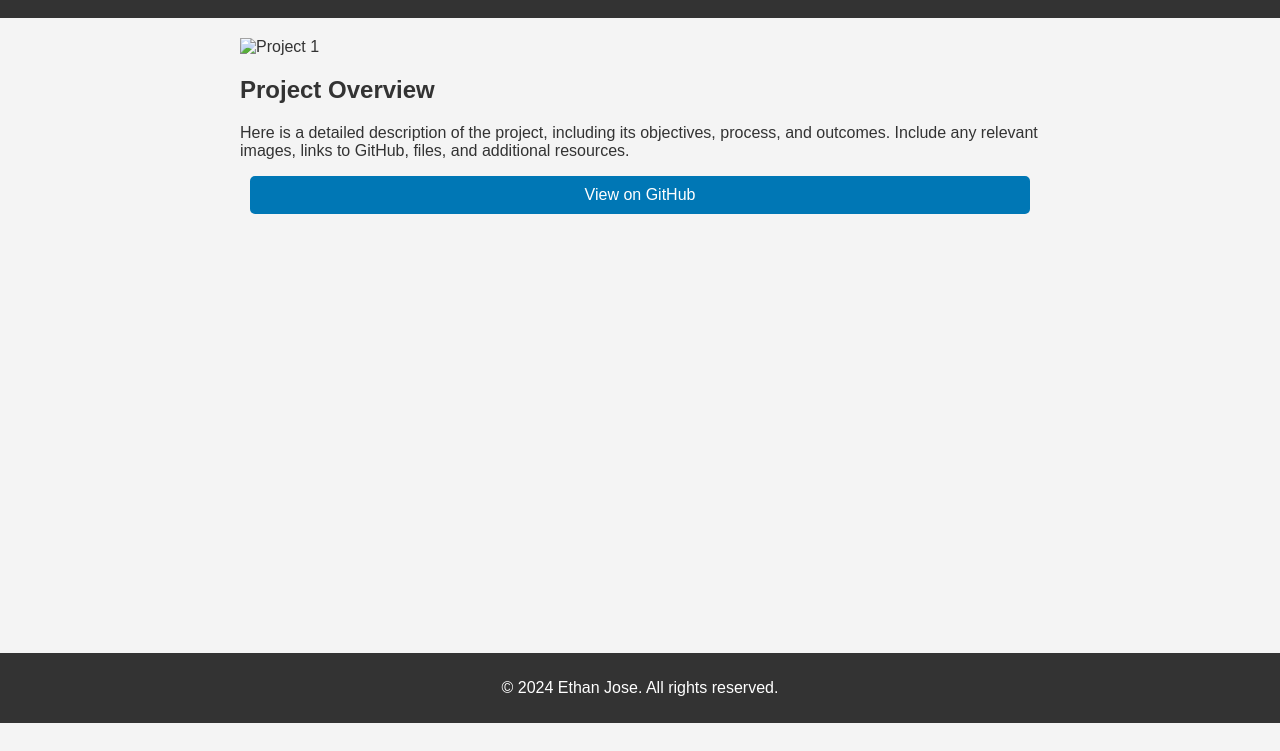
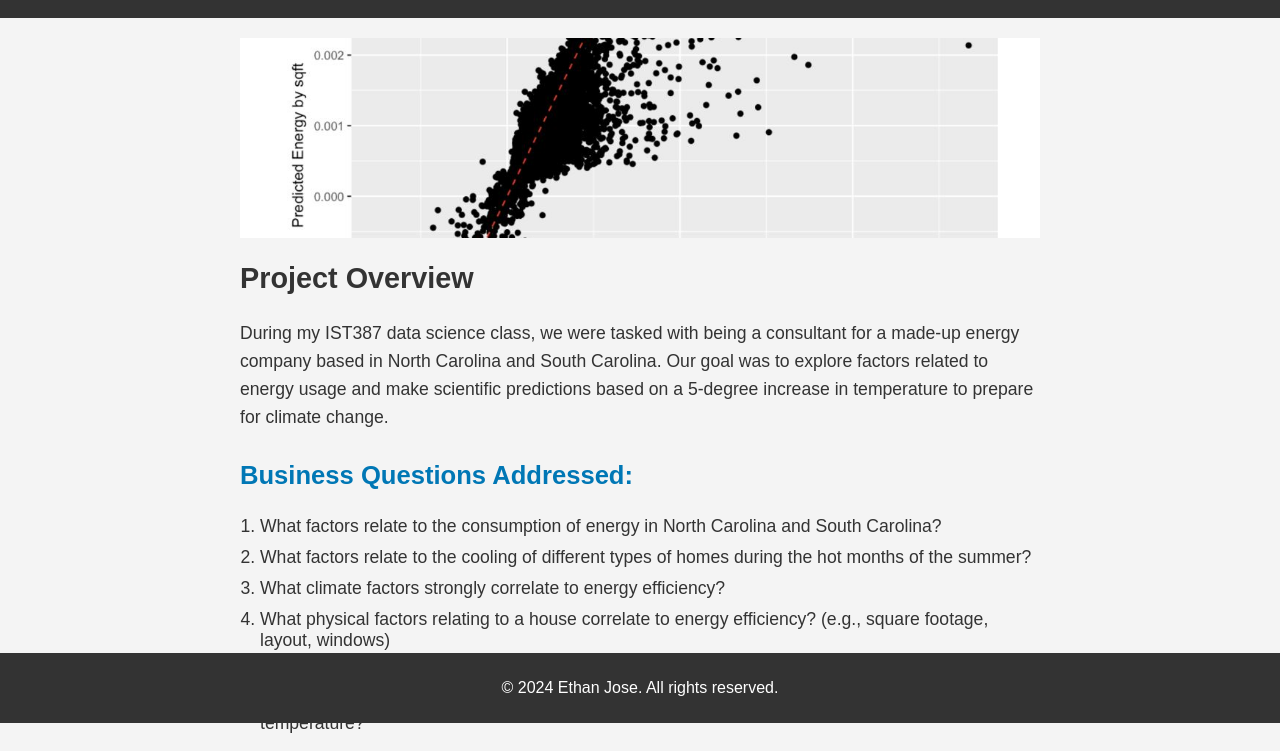
Before and after one commit to ethanjose1/ethanjose1.github.io, a plain HTML site: page project1-details.html in a window 1280 px wide. Shown: the part 77-828 px from the top of the page. Before the commit the page ends 800 px from the top, so only its background shows below. Drawn offline with Linux system fonts and the light colour scheme.

Commit message:
Projects

```diff
--- a/project1-details.html
+++ b/project1-details.html
@@ -9,7 +9,7 @@
 </head>
 <body>
     <header>
-        <h1>Project Title 1</h1>
+        <h1>ESC Energy Case Study</h1>
         <nav>
             <ul>
                 <li><a href="index.html">Home</a></li>
@@ -23,9 +23,22 @@
     </header>
     <main>
         <section class="project-details">
-            <img src="project1.jpg" alt="Project 1" class="project-img">
+            <img src="images/project1.jpg" alt="ESC Energy Case Study" class="project-img">
             <h2>Project Overview</h2>
-            <p>Here is a detailed description of the project, including its objectives, process, and outcomes. Include any relevant images, links to GitHub, files, and additional resources.</p>
+            <p>During my IST387 data science class, we were tasked with being a consultant for a made-up energy company based in North Carolina and South Carolina. Our goal was to explore factors related to energy usage and make scientific predictions based on a 5-degree increase in temperature to prepare for climate change.</p>
+
+            <h3>Business Questions Addressed:</h3>
+            <ol class="business-questions">
+                <li>What factors relate to the consumption of energy in North Carolina and South Carolina?</li>
+                <li>What factors relate to the cooling of different types of homes during the hot months of the summer?</li>
+                <li>What climate factors strongly correlate to energy efficiency?</li>
+                <li>What physical factors relating to a house correlate to energy efficiency? (e.g., square footage, layout, windows)</li>
+                <li>What types of insulation and building materials correlate to higher energy usage?</li>
+                <li>What are the most important factors to be concerned about given a five-degree increase in average temperature?</li>
+            </ol>
+
+            <p>The details, results, and findings can be found within my Business Report PDF file shown below, along with a more readable PowerPoint of the findings. In addition, my code can be found on GitHub using the link below.</p>
+
             <a href="https://github.com/ethanjose1/SyracuseProjects/tree/main/DataScienceProj" target="_blank" class="button">View on GitHub</a>
         </section>
     </main>
--- a/styles.css
+++ b/styles.css
@@ -207,3 +207,34 @@ footer {
     width: 100%;
     bottom: 0;
 }
+
+
+/* Styles for Project Details Page */
+.project-details h2 {
+    margin-top: 20px;
+    font-size: 1.8em;
+    color: #333;
+}
+
+.project-details p {
+    margin: 15px 0;
+    font-size: 1.1em;
+    line-height: 1.6;
+}
+
+.project-details h3 {
+    margin-top: 30px;
+    font-size: 1.6em;
+    color: #0077b5;
+}
+
+.business-questions {
+    margin: 20px 0;
+    padding-left: 20px;
+    list-style: decimal;
+}
+
+.business-questions li {
+    margin: 10px 0;
+    font-size: 1.1em;
+}
```
Also changed, not shown: project2-details.html (added, +36 -0 lines), projects.html (+2 -2 lines), images/project2.JPG (added).
